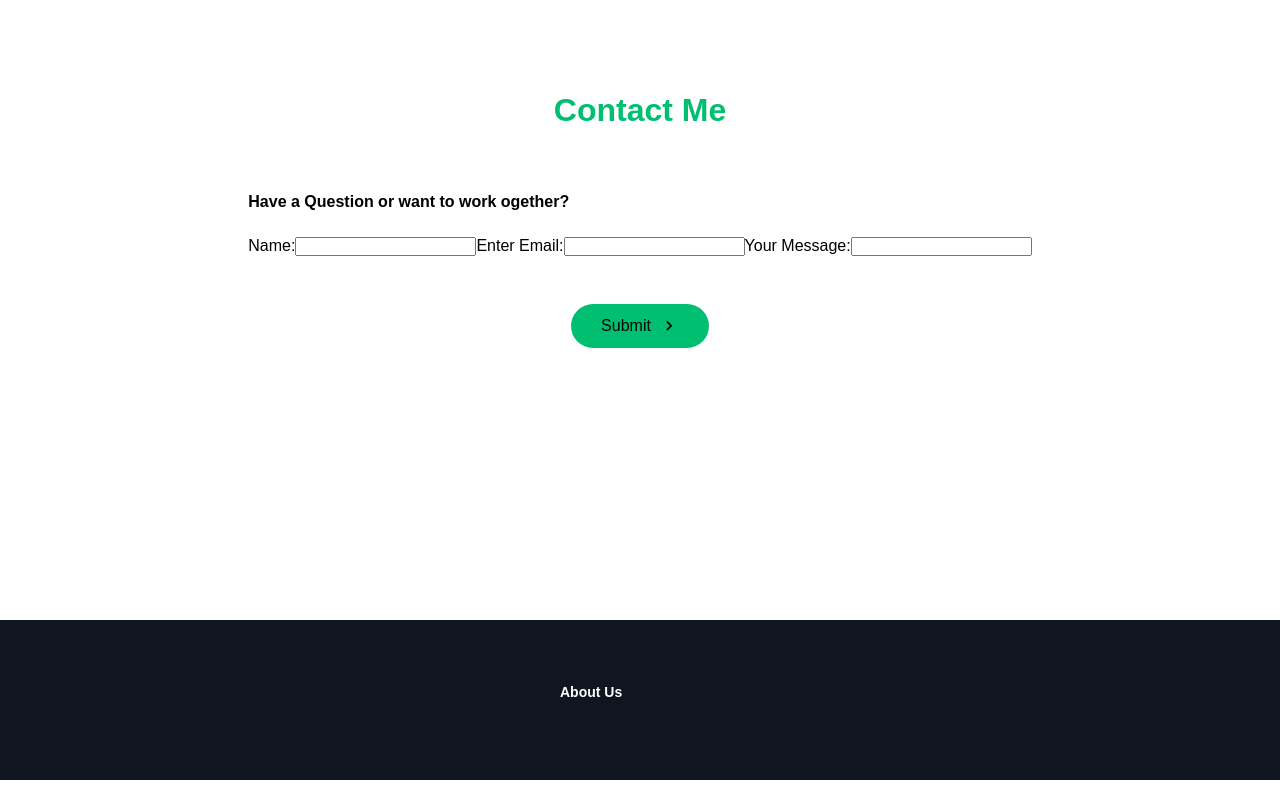
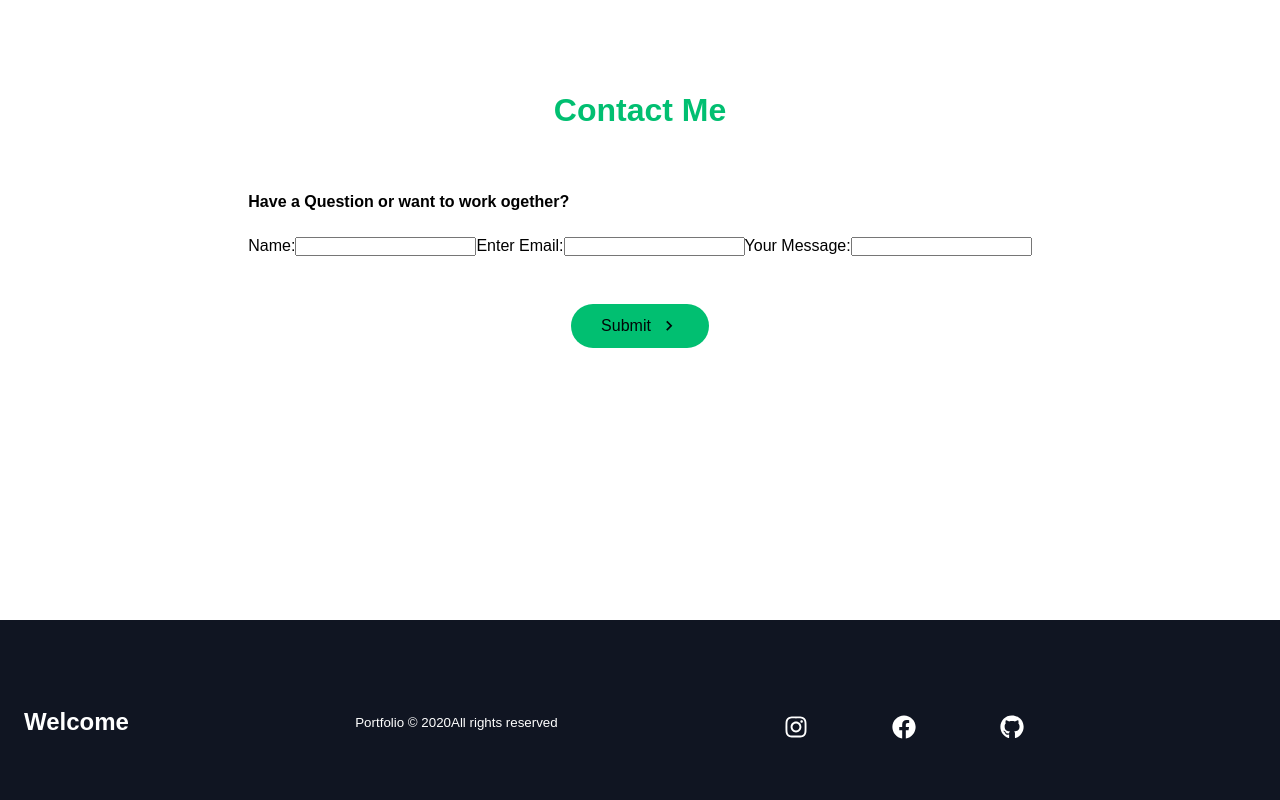
Before and after one commit to abhishekpundir789/Portfolio, a React (Create React App) app: page / in a window 1280 px wide. Shown: the part 2640-3440 px from the top of the page. Built offline with nearby package versions, Linux system fonts and the light colour scheme; a web font is replaced by a local one.

Commit message:
update commit with the footer section and social media icons

```diff
--- a/src/Components/Footer/FooterElements.js
+++ b/src/Components/Footer/FooterElements.js
@@ -15,53 +15,48 @@ maxx-width: 1100px;
 margin: 0 auto;
 `;
 
-export const FooterLinkContainer = styled.div`
-display: flex;
-justify-content: center;
-
-@media screen and (max-width: 820px){
-    padding-top: 32px;
-}
+export const SocialMedia = styled.section`
+max-width: 1000px;
+width: 100%;
 `;
 
-export const FooterLinksWrapper = styled.div`
+export const SocialMediaWrap = styled.div`
 display: flex;
+justify-content: space-between;
+align-items: center;
+max-width: 1100px;
+margin: 40px auto 0 auto;
 
 @media screen and (max-width: 820px){
     flex-direction: column;
 }
 `;
 
-export const FooterLinkItems = styled.div`
+export const SocialLogo = styled(Link)`
+color: #fff;
+justify: self: start;
+cursor: pointer;
+text-decoration: none;
+font-size: 1.5rem;
 display: flex;
-flex-direction: column;
-align-items: flex-start;
-margin: 16px;
-text-align: left;
-width: 160px;
-box-sizing: border-box;
-color: #fff;
-
-@media screen and (max-width: 420px){
-    margin: 0;
-    padding: 10px;
-    width: 100%;
-}
+align-items: center;
+margin-bottom: 16px;
+font-weight: bold;
 `;
 
-export const FooterLinkTitle = styled.h1`
-font-size: 14px;
+export const WebsiteRights = styled.small`
+color: #fff;
 margin-bottom: 16px;
 `;
 
-export const FooterLink = styled(Link)`
+export const SocialIcons = styled.div`
+display: flex;
+justify-content: space-between;
+align-items: center;
+width: 240px;
+`;
+
+export const SocialIconLink = styled.a`
 color: #fff;
-text-decoration: none;
-margin-bottom: 0.5rem;
-font-size: 14px;
-
-&:hover{
-    color: #01bf71;
-    transition: 0.3s ease-in-out;
-}
+font-size: 24px;
 `;
--- a/src/Components/Footer/index.js
+++ b/src/Components/Footer/index.js
@@ -1,19 +1,28 @@
 import React from 'react'
-import {FooterContainer, FooterWrap, FooterLinkContainer, FooterLinksWrapper, FooterLinkItems, FooterLinkTitle, FooterLink} from './FooterElements'
+import { FaFacebook, FaGithub, FaInstagram } from 'react-icons/fa'
+import {FooterContainer, FooterWrap, SocialMedia, SocialMediaWrap, SocialLogo, WebsiteRights, SocialIcons, SocialIconLink} from './FooterElements'
 
 const Footer = () => {
     return (
         <FooterContainer>
             <FooterWrap>
-                <FooterLinkContainer>
-                    <FooterLinksWrapper>
-                        <FooterLinkItems>
-                            <FooterLinkTitle>
-                                <FooterLink to="/github">About Us</FooterLink>
-                            </FooterLinkTitle>
-                        </FooterLinkItems>
-                    </FooterLinksWrapper>
-                </FooterLinkContainer>
+                <SocialMedia>
+                    <SocialMediaWrap>
+                        <SocialLogo to='/'>Welcome</SocialLogo>
+                        <WebsiteRights>Portfolio © {new Date().getFullYear()}All rights reserved</WebsiteRights>
+                        <SocialIcons>
+                            <SocialIconLink href="//https://www.instagram.com/abhishekpundir789/" target="https://www.instagram.com/abhishekpundir789/" aria-label="Instagram">
+                                <FaInstagram></FaInstagram>
+                            </SocialIconLink>
+                            <SocialIconLink href="//https://www.facebook.com/abhishek.pundir.14268" target="https://www.facebook.com/abhishek.pundir.14268" aria-label="Facebook">
+                                <FaFacebook></FaFacebook>
+                            </SocialIconLink>
+                            <SocialIconLink href="//https://github.com/abhishekpundir789" target="https://github.com/abhishekpundir789" aria-label="GitHub">
+                                <FaGithub></FaGithub>
+                            </SocialIconLink>
+                        </SocialIcons>
+                    </SocialMediaWrap>
+                </SocialMedia>
             </FooterWrap>
         </FooterContainer>
     )
```
Also changed, not shown: 1 other file (tests, documents, lock files or other folders).
